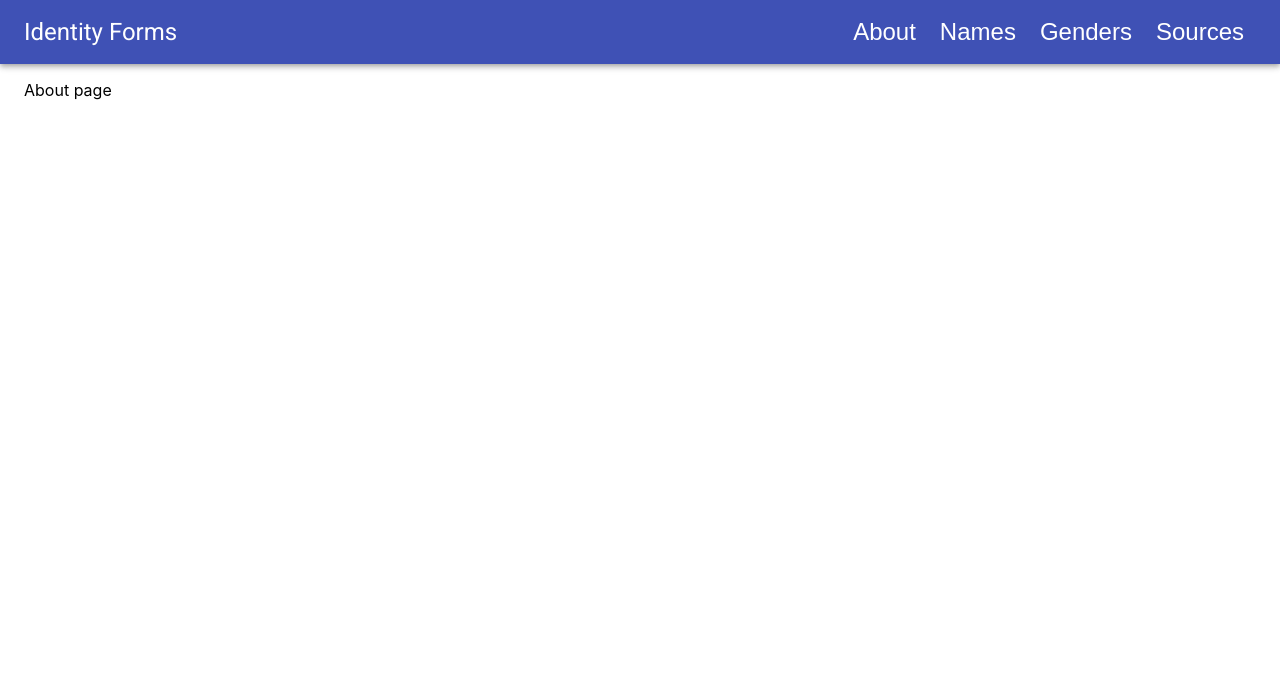
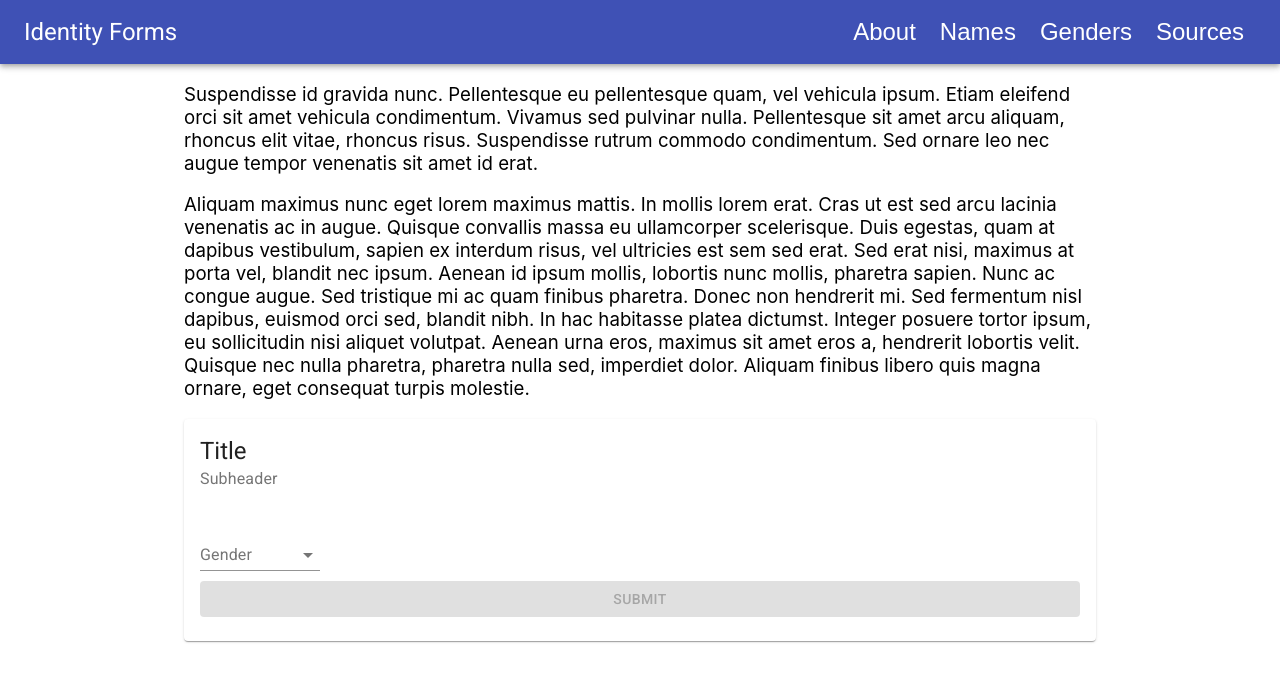
Before and after one commit to kanwren/identity-forms, a React (Create React App) app: page /about in a window 1280 px wide. Shown: the top 682 px of the page. Built offline with nearby package versions, Linux system fonts and the light colour scheme.

Commit message:
Stub out first gender form

```diff
--- /dev/null
+++ b/src/About.tsx
@@ -0,0 +1,5 @@
+export default function About() {
+    return (
+        <p>About page</p>
+    );
+}
--- a/src/App.tsx
+++ b/src/App.tsx
@@ -1,5 +1,9 @@
 import { useState } from 'react';
 import { AppBar, IconButton, Toolbar, Typography, Container } from '@material-ui/core';
+import About from './About';
+import Names from './Names';
+import Genders from './Genders';
+import Sources from './Sources';
 
 type PageState = 'about' | 'names' | 'genders' | 'sources';
 
@@ -19,32 +23,8 @@ function Bar(props: { onChangePage: (state: PageState) => void }) {
     );
 }
 
-function About() {
-    return (
-        <p>About page</p>
-    );
-}
-
-function Names() {
-    return (
-        <p>Names page</p>
-    );
-}
-
-function Genders() {
-    return (
-        <p>Genders page</p>
-    );
-}
-
-function Sources() {
-    return (
-        <p>Sources page</p>
-    );
-}
-
 export default function App(props: {}) {
-    const [pageState, setPageState] = useState<PageState>('about');
+    const [pageState, setPageState] = useState<PageState>('genders'); // TODO: change to 'about'
 
     const currentPage = {
         'about': About,
@@ -56,7 +36,7 @@ export default function App(props: {}) {
     return (
         <>
             <Bar onChangePage={(newPageState) => setPageState(newPageState)} />
-            <Container maxWidth="xl">
+            <Container maxWidth="md">
                 {currentPage}
             </Container>
         </>
--- /dev/null
+++ b/src/Common.tsx
@@ -0,0 +1,19 @@
+import React, { useState } from 'react';
+import { Card, CardHeader, CardContent } from '@material-ui/core';
+
+export function FormCard(props: {
+    title: string,
+    subheader: string,
+    children?: React.ReactElement,
+}) {
+    return (
+        <>
+            <Card>
+                <CardHeader className="form-card-header" title={props.title} subheader={props.subheader} />
+                <CardContent>
+                    {props.children}
+                </CardContent>
+            </Card>
+        </>
+    );
+}
--- /dev/null
+++ b/src/Genders.tsx
@@ -0,0 +1,75 @@
+import { useState } from 'react';
+import { FormControl, Select, MenuItem, InputLabel, Button } from '@material-ui/core';
+import { FormCard } from './Common';
+
+function BinaryDropdownForm() {
+    const [submitted, setSubmitted] = useState(false);
+    const [gender, setGender] = useState('');
+
+    if (!submitted) {
+        return (
+            <>
+                <div>
+                    <FormControl style={{ minWidth: "120px" }}>
+                        <InputLabel>Gender</InputLabel>
+                        <Select
+                            value={gender}
+                            onChange={(event) => setGender(event.target.value as string)}
+                        >
+                            <MenuItem value={"Male"}>Male</MenuItem>
+                            <MenuItem value={"Female"}>Female</MenuItem>
+                        </Select>
+                    </FormControl>
+                </div>
+                <Button
+                    className="submit-button"
+                    color="primary"
+                    variant="contained"
+                    disabled={gender === ''}
+                    onClick={(_event) => {
+                        setSubmitted(true);
+                        setGender('');
+                    }}
+                >
+                    Submit
+                </Button>
+            </>
+        );
+    } else {
+        return (
+            <>
+                <p>
+                    the explanation
+                </p>
+                <Button
+                    className="submit-button"
+                    color="secondary"
+                    variant="outlined"
+                    onClick={(_event) => {
+                        setSubmitted(false);
+                    }}
+                >
+                    Reset
+                </Button>
+            </>
+        );
+    }
+}
+
+export default function Genders() {
+    return (
+        <>
+            <p className="page-text">
+                Suspendisse id gravida nunc. Pellentesque eu pellentesque quam, vel vehicula ipsum. Etiam eleifend orci sit amet vehicula condimentum. Vivamus sed pulvinar nulla. Pellentesque sit amet arcu aliquam, rhoncus elit vitae, rhoncus risus. Suspendisse rutrum commodo condimentum. Sed ornare leo nec augue tempor venenatis sit amet id erat.
+            </p>
+
+            <p className="page-text">
+                Aliquam maximus nunc eget lorem maximus mattis. In mollis lorem erat. Cras ut est sed arcu lacinia venenatis ac in augue. Quisque convallis massa eu ullamcorper scelerisque. Duis egestas, quam at dapibus vestibulum, sapien ex interdum risus, vel ultricies est sem sed erat. Sed erat nisi, maximus at porta vel, blandit nec ipsum. Aenean id ipsum mollis, lobortis nunc mollis, pharetra sapien. Nunc ac congue augue. Sed tristique mi ac quam finibus pharetra. Donec non hendrerit mi. Sed fermentum nisl dapibus, euismod orci sed, blandit nibh. In hac habitasse platea dictumst. Integer posuere tortor ipsum, eu sollicitudin nisi aliquet volutpat. Aenean urna eros, maximus sit amet eros a, hendrerit lobortis velit. Quisque nec nulla pharetra, pharetra nulla sed, imperdiet dolor. Aliquam finibus libero quis magna ornare, eget consequat turpis molestie.
+            </p>
+
+            <FormCard title="Title" subheader="Subheader">
+                <BinaryDropdownForm />
+            </FormCard>
+        </>
+    );
+}
--- /dev/null
+++ b/src/Names.tsx
@@ -0,0 +1,5 @@
+export default function Names() {
+    return (
+        <p>Names page</p>
+    );
+}
--- /dev/null
+++ b/src/Sources.tsx
@@ -0,0 +1,5 @@
+export default function Sources() {
+    return (
+        <p>Sources page</p>
+    );
+}
--- a/src/index.css
+++ b/src/index.css
@@ -11,3 +11,16 @@ code {
   font-family: source-code-pro, Menlo, Monaco, Consolas, 'Courier New',
     monospace;
 }
+
+.page-text {
+  font-size: 14pt;
+}
+
+.submit-button {
+  margin-top: 10px !important;
+  width: 100%;
+}
+
+.form-card-header {
+  padding-bottom: 0px;
+}
```
